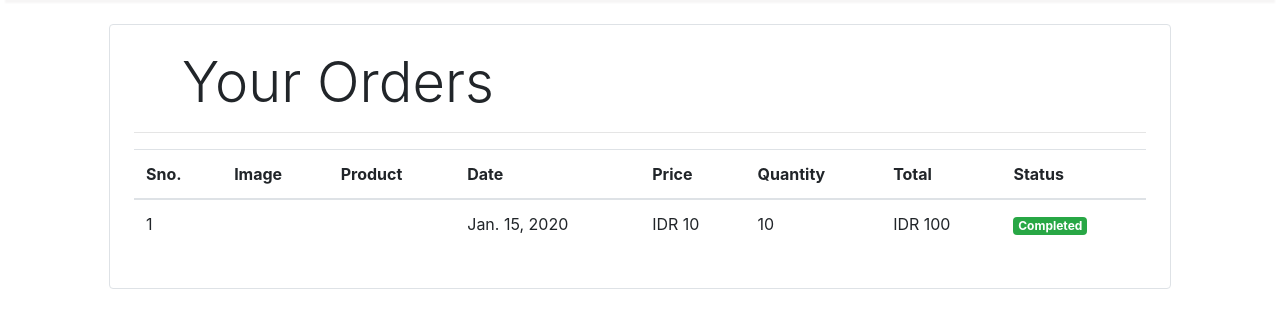
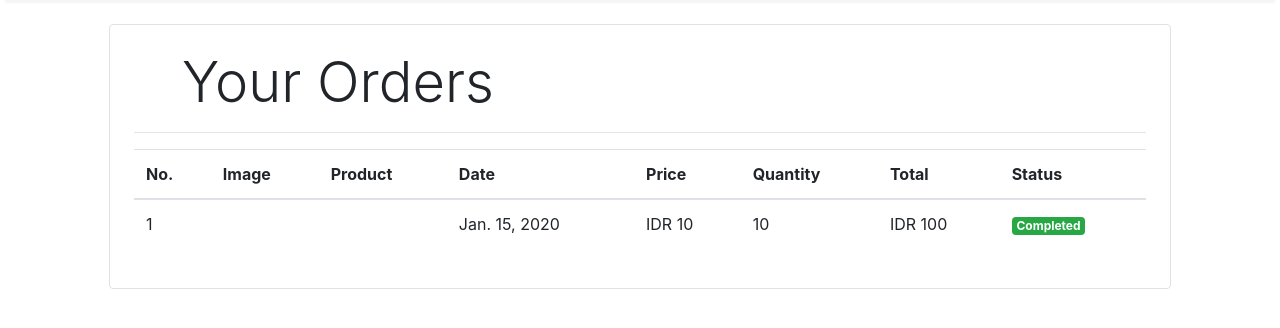
Before and after one commit to faustinejynna/comprog-uas-markitcob, a Django app: template store/templates/orders.html in a window 1280 px wide. Shown: the part 64-392 px from the top of the page. Run offline with Django 3.2, Linux system fonts and the light colour scheme; the template is opened without the code that fills it: values that come from a table or form of the project are taken from there, others are empty; data comes from the database, SQL or seed files in the repository; tables that the repository leaves empty hold one stand-in row (values such as "Sample post"); some libraries are stand-ins or nearby versions.

Commit message:
Update orders.html

```diff
--- a/store/templates/orders.html
+++ b/store/templates/orders.html
@@ -11,7 +11,7 @@
         <table class="table">
             <thead>
                 <tr>
-                    <th>Sno.</th>
+                    <th>No.</th>
                     <th>Image</th>
                     <th>Product</th>
                     <th>Date</th>
```
